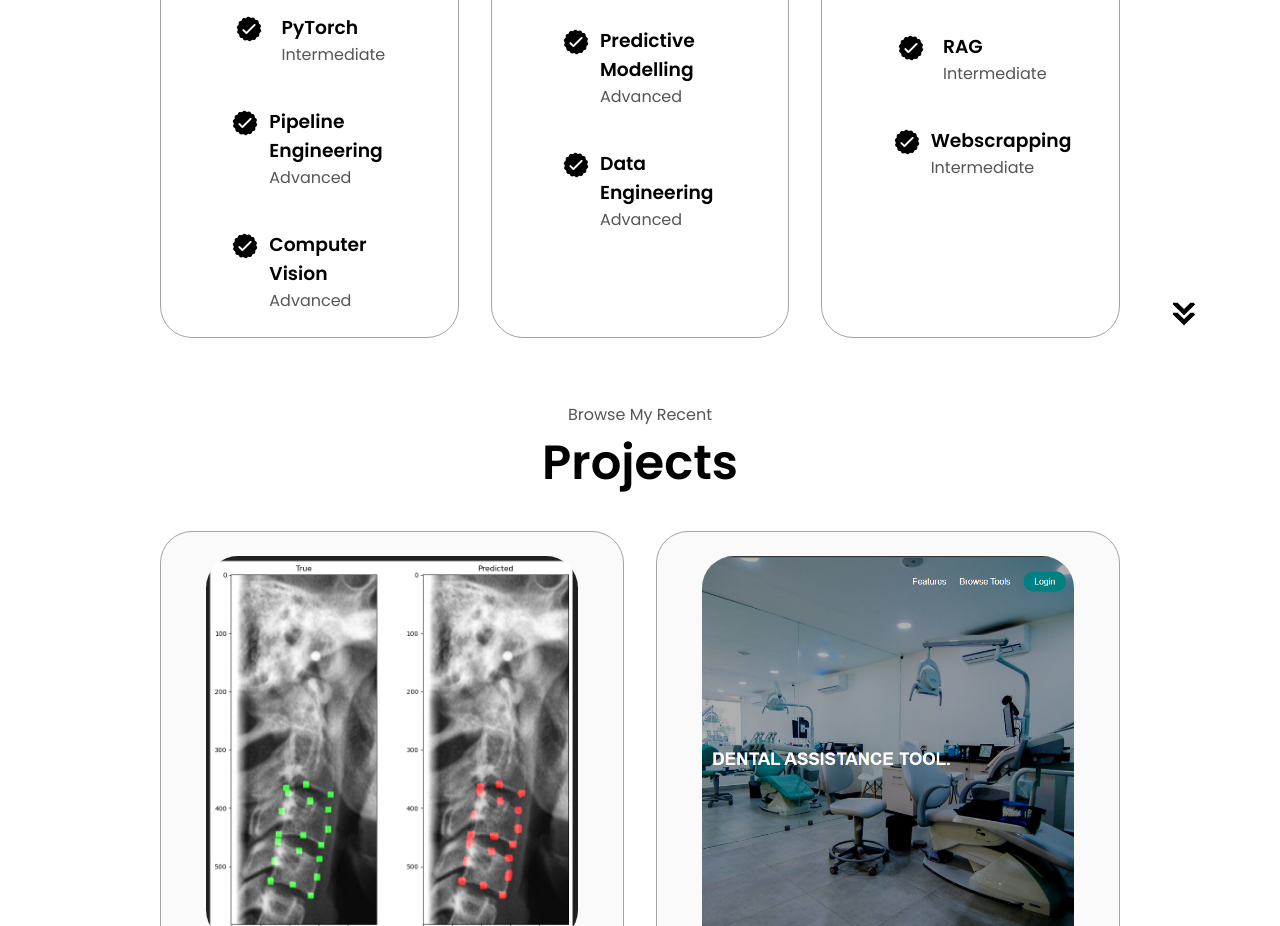
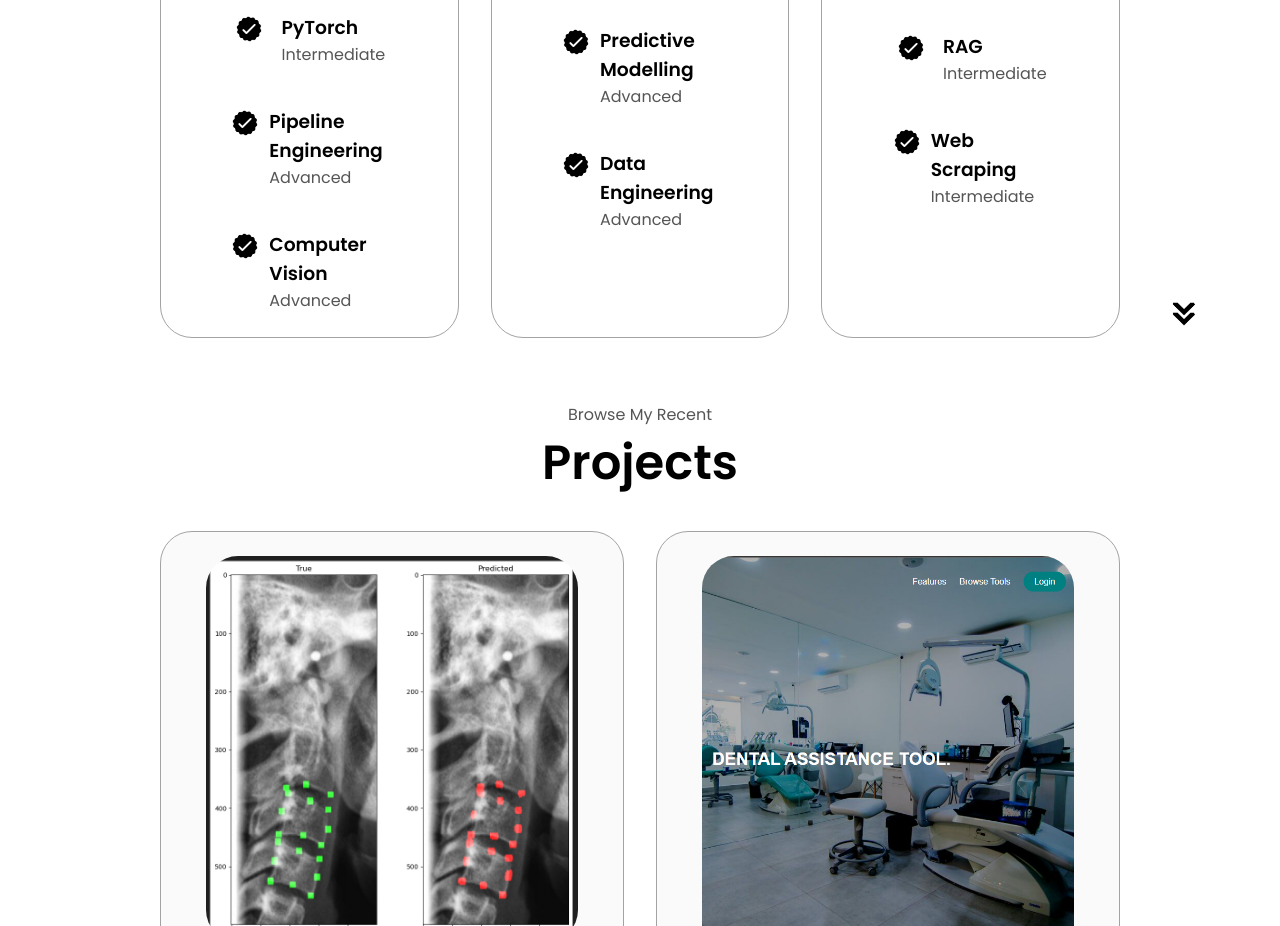
Before and after one commit to cindyliwho/cindyliwho.github.io, a plain HTML site: page index.html in a window 1280 px wide. Shown: the part 2220-3146 px from the top of the page. Drawn offline with Linux system fonts and the light colour scheme.

Commit message:
Update index.html

```diff
--- a/index.html
+++ b/index.html
@@ -36,6 +36,7 @@
         </div>
       </div>
     </nav>
+
     <section id="profile">
       <div class="section__pic-container">
         <img src="./assets/profile-pic.png" alt="Cindy Li profile picture" />
@@ -71,6 +72,7 @@
         </div>
       </div>
     </section>
+
     <section id="about">
       <p class="section__text__p1">Get To Know More</p>
       <h1 class="title">About Me</h1>
@@ -119,6 +121,7 @@
         onclick="location.href='./#experience'"
       />
     </section>
+
     <section id="experience">
       <p class="section__text__p1">Explore My</p>
       <h1 class="title">Experience</h1>
@@ -185,6 +188,7 @@
               </article>
             </div>
           </div>
+
           <div class="details-container">
             <h2 class="experience-sub-title">Data Science Intern at Regeneron</h2>
             <h3 class="experience-time">(4 Months)</h3>
@@ -233,8 +237,9 @@
                   <p>Advanced</p>
                 </div>
               </article>
-             </div>
             </div>
+          </div>
+
           <div class="details-container">
             <h2 class="experience-sub-title">Machine Learning Engineer at Anote AI</h2>
             <h3 class="experience-time">(3 Months)</h3>
@@ -268,13 +273,14 @@
                   class="icon"
                 />
                 <div>
-                  <h3>Webscrapping</h3>
+                  <h3>Web Scraping</h3>
                   <p>Intermediate</p>
                 </div>
               </article>
             </div>
           </div>
         </div>
+      </div>
       <img
         src="./assets/arrow.png"
         alt="Arrow icon"
@@ -282,6 +288,7 @@
         onclick="location.href='./#projects'"
       />
     </section>
+
     <section id="projects">
       <p class="section__text__p1">Browse My Recent</p>
       <h1 class="title">Projects</h1>
@@ -295,15 +302,6 @@
                 class="project-img"
               />
             </div>
-            <!-- <h2 class="experience-sub-title project-title">Research, Landmark Detection for Bone Age Prediction</h2>
-            <div class="btn-container">
-              <button
-                class="btn btn-color-2 project-btn"
-                onclick="location.href='https://github.com/anirudhashastri/cvs-staging'"
-              >
-                Github
-              </button>
-            </div> -->
           </div>
           <div class="details-container color-container">
             <div class="article-container">
@@ -313,15 +311,6 @@
                 class="project-img"
               />
             </div>
-            <!-- <h2 class="experience-sub-title project-title">Dental Assistance Tool</h2>
-            <div class="btn-container">
-              <button
-                class="btn btn-color-2 project-btn"
-                onclick="location.href='https://github.com/anirudhashastri/dental-assistance-tool'"
-              >
-                Github
-              </button>
-            </div> -->
           </div>
         </div>
       </div>
@@ -332,6 +321,7 @@
         onclick="location.href='./#contact'"
       />
     </section>
+
     <section id="contact">
       <p class="section__text__p1">Get in Touch</p>
       <h1 class="title">Contact Me</h1>
@@ -354,6 +344,7 @@
         </div>
       </div>
     </section>
+
     <footer>
       <nav>
         <div class="nav-links-container">
@@ -367,6 +358,7 @@
       </nav>
       <p>Copyright &#169; 2025 Pei Yi Li. All Rights Reserved.</p>
     </footer>
+
     <script src="script.js"></script>
   </body>
 </html>
```
